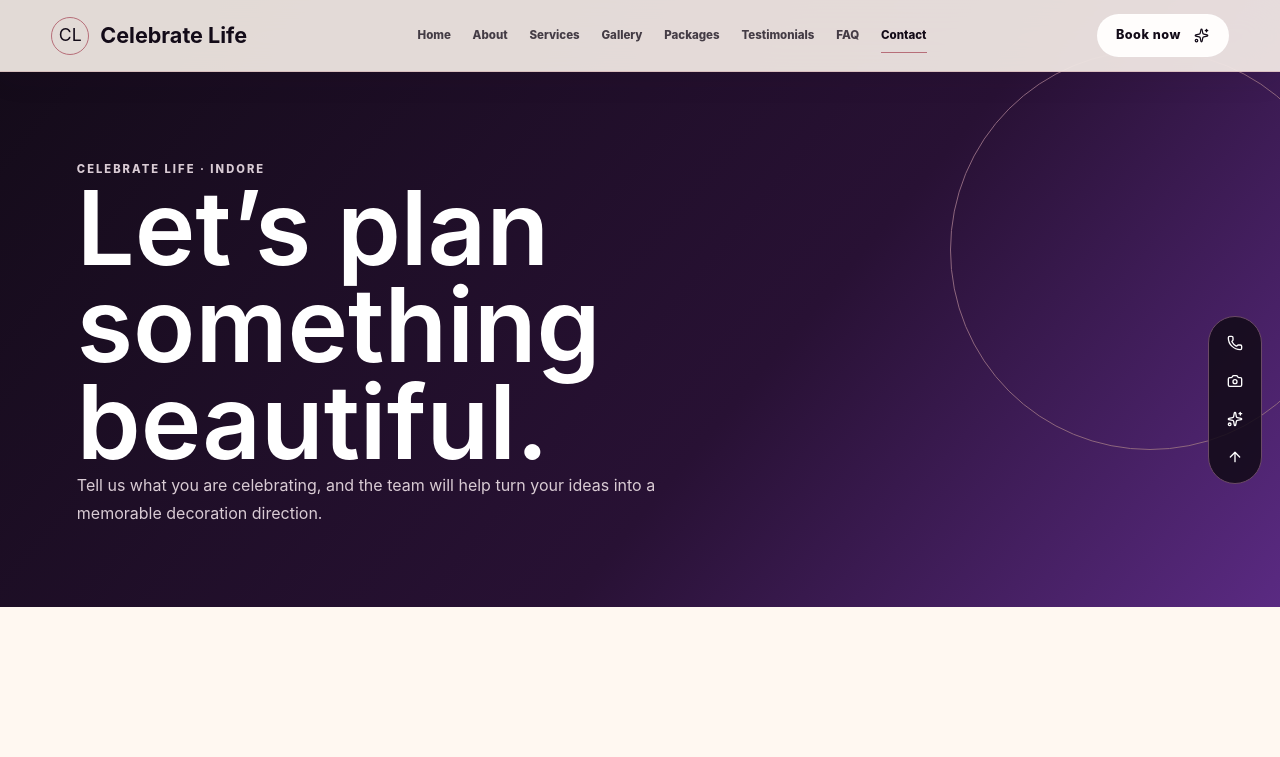
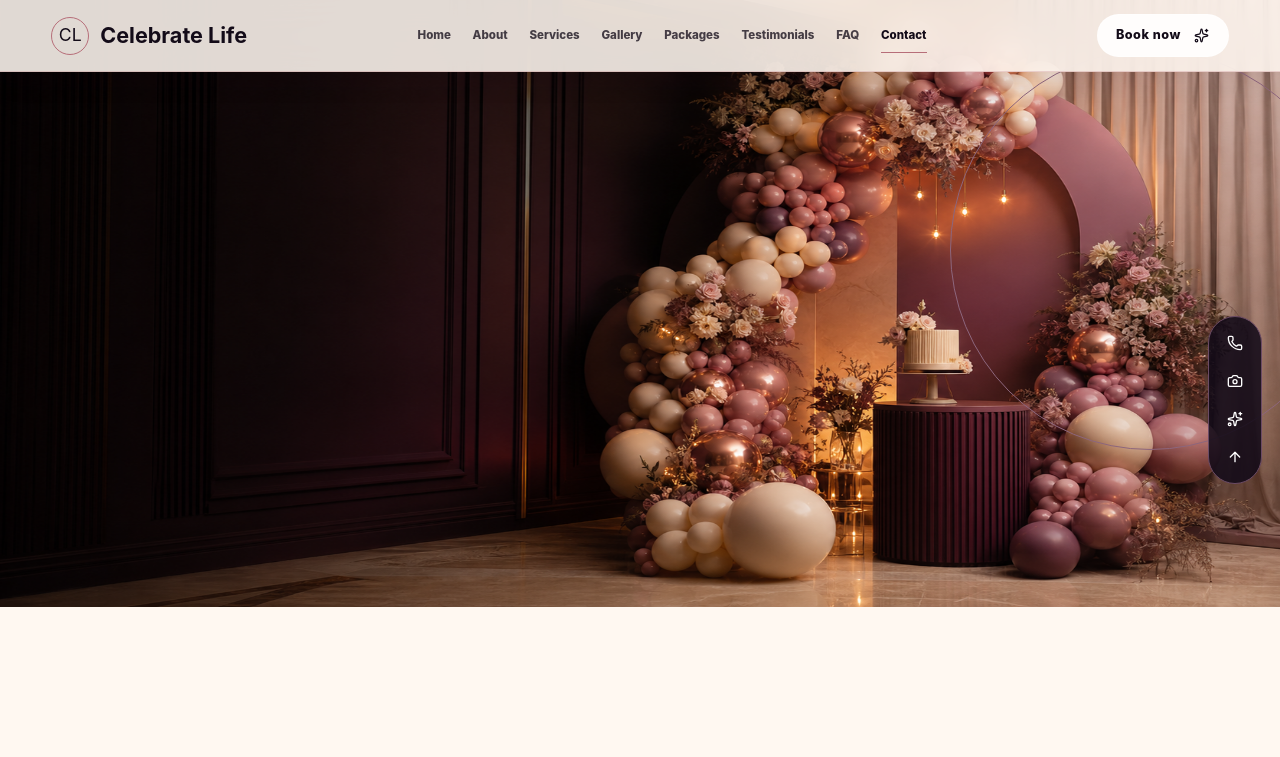
Before and after one commit to satitech-official/celebration-life-indore, a Next.js app: page /contact in a window 1280 px wide. Shown: the top 757 px of the page. Built offline with nearby package versions, Linux system fonts and the light colour scheme.

Commit message:
Add visual imagery to every page hero

```diff
--- a/components/PageHero.tsx
+++ b/components/PageHero.tsx
@@ -1,3 +1,27 @@
-export function PageHero({ eyebrow, title, copy }: { eyebrow: string; title: string; copy: string }) {
-  return <section className="page-hero"><p className="eyebrow">{eyebrow}</p><h1>{title}</h1><p>{copy}</p></section>;
+import Image from "next/image";
+
+export function PageHero({
+  eyebrow,
+  title,
+  copy,
+  image = "/celebrate-life-hero.png",
+  imageAlt = "Premium event decoration by Celebrate Life Indore"
+}: {
+  eyebrow: string;
+  title: string;
+  copy: string;
+  image?: string;
+  imageAlt?: string;
+}) {
+  return (
+    <section className="page-hero page-hero-visual">
+      <Image src={image} alt={imageAlt} fill priority sizes="100vw" className="page-hero-image" />
+      <div className="page-hero-overlay" aria-hidden="true" />
+      <div className="page-hero-content">
+        <p className="eyebrow">{eyebrow}</p>
+        <h1>{title}</h1>
+        <p>{copy}</p>
+      </div>
+    </section>
+  );
 }
```
